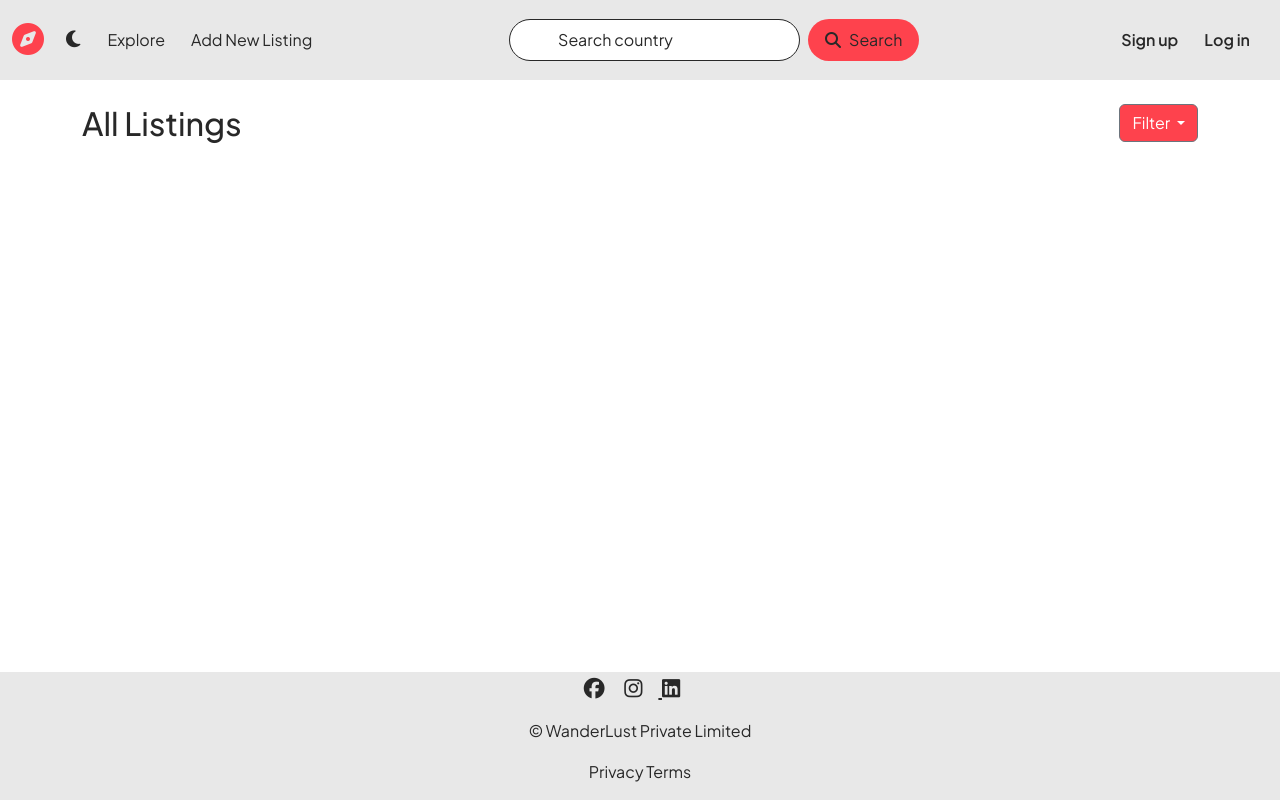
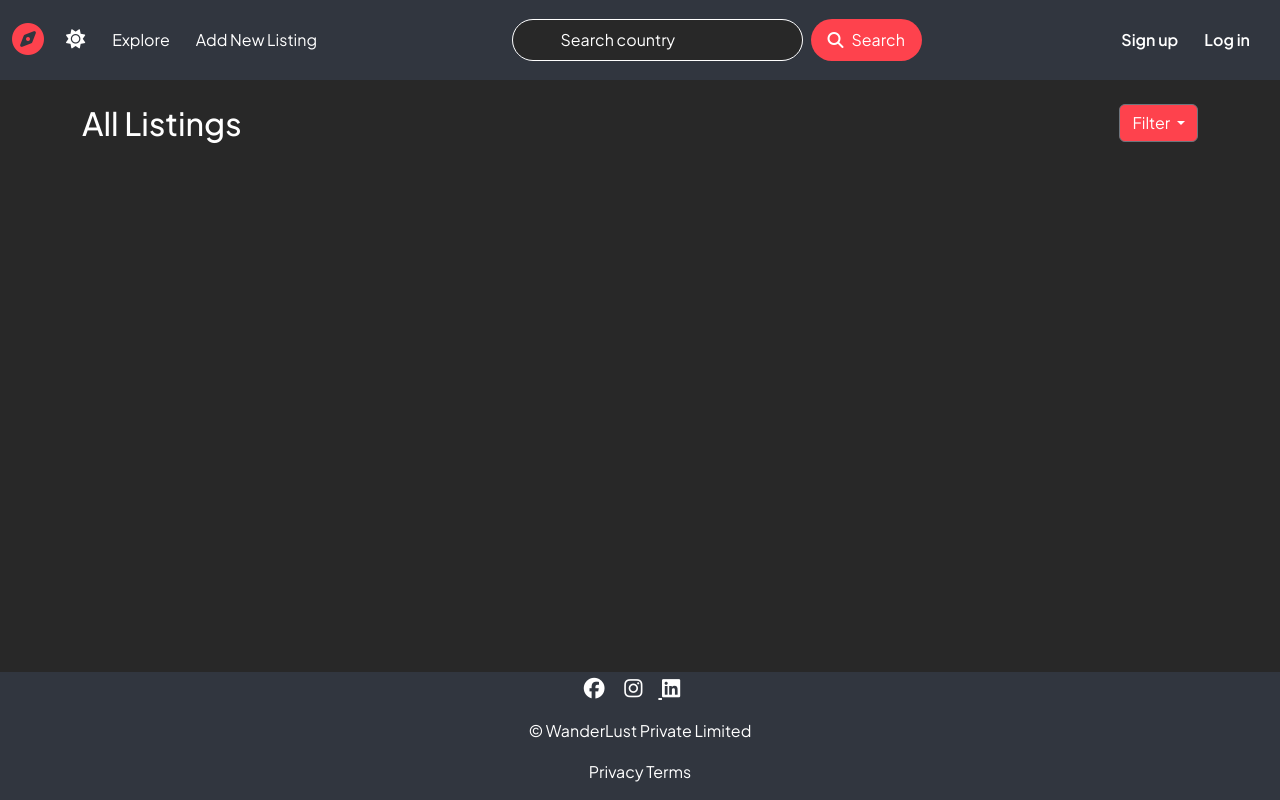
Before and after one commit to priyanshu-2384/travel-social-media, a Node server app: page /listings in a window 1280 px wide. Run offline with Node 20, Linux system fonts and the light colour scheme; data that the repository does not hold is empty; some libraries are stand-ins or nearby versions.

Commit message:
Default Dark Mode

```diff
--- a/public/css/style.css
+++ b/public/css/style.css
@@ -2,7 +2,7 @@
         --pink: #fe424d;
         --bg: #ffffff;
         --text: #282828;
-        --sec: #e8e8e8;
+        --sec: #ffff;
     }
 
     .darkmd {
@@ -202,7 +202,7 @@
         color: var(--text) !important;
     }
     .by-price:hover {
-        background-color: var(--sec) !important;
+        background-color: rgba(0, 0, 0, 0.162) !important;
     }
     /*
   .filter {
--- a/views/includes/navbar.ejs
+++ b/views/includes/navbar.ejs
@@ -1,9 +1,9 @@
 <style>
     :root {
         --pink: #fe424d;
-        --bg: #ffffff;
+        --bg: #ffff;
         --text: #282828;
-        --sec: #e8e8e8;
+        --sec: #ffff;
     }
 
     .darkmd {
--- a/views/layouts/boilerplate.ejs
+++ b/views/layouts/boilerplate.ejs
@@ -48,7 +48,7 @@
     }
 
     // Load theme from local storage
-    const savedTheme = localStorage.getItem('theme') || 'light';
+    const savedTheme = localStorage.getItem('theme') || 'dark';
     applyTheme(savedTheme);
 
     themeButton.onclick = function () {
--- a/views/listings/index.ejs
+++ b/views/listings/index.ejs
@@ -12,9 +12,9 @@
                         Filter
                     </button>
                     <ul class="dropdown-menu secbg">
-                        <li><a class="dropdown-item by-price texts" href="/listings/filter">By Price</a></li>
-                        <form method="GET" action="/listings/topRated" class="by-price">
-                            <button class="btn btn-light texts secbg" style="border: none;">Top Rated</button>
+                        <li><a class="dropdown-item by-price texts secbg" href="/listings/filter" style="display: flex; align-items: center; justify-content: center;"><p style="margin: 0;">By Price</p></a></li>
+                        <form method="GET" action="/listings/topRated" class="by-price dropdown-item secbg" style="display: flex; align-items: center; justify-content: center;">
+                            <button class="btn btn-light texts secbg" style="border: none; background-color: transparent !important;">Top Rated</button>
                         </form>
                     </ul>
                 </div>
```
